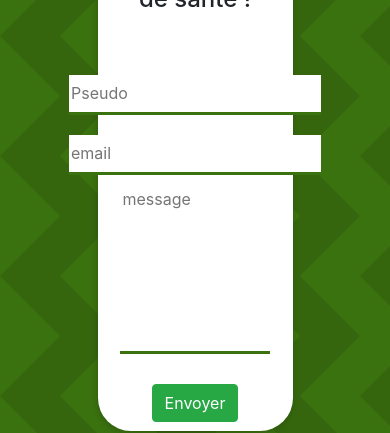
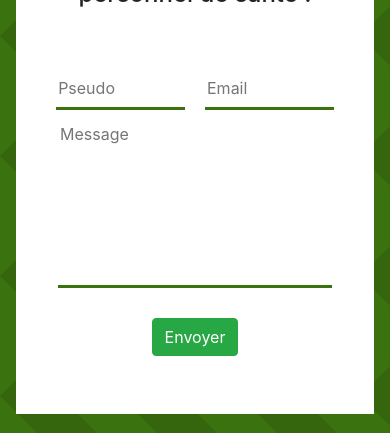
Before and after one commit to yassati/Merci_Personnel_Soignant, a Next.js app in the folder front/: page /message in a window 390 px wide. Shown: the part 324-757 px from the top of the page. Built offline with nearby package versions, Linux system fonts and the light colour scheme.

Commit message:
update style

```diff
--- a/front/package.json
+++ b/front/package.json
@@ -26,6 +26,7 @@
     "next": "^9.3.4",
     "next-images": "^1.4.0",
     "react": "^16.13.1",
+    "react-device-detect": "^1.11.14",
     "react-dom": "^16.13.1",
     "react-share": "^4.1.0",
     "react-toastify": "^5.5.0",
--- a/front/pages/_app.js
+++ b/front/pages/_app.js
@@ -6,7 +6,24 @@ import "react-toastify/dist/ReactToastify.css";
 export default class MyApp extends App {
   constructor(props) {
     super(props);
-    this.state = {};
+    this.state = {
+      isMobile: null
+    };
+
+    this.updatePredicate = this.updatePredicate.bind(this);
+  }
+  componentDidMount() {
+    this.updatePredicate();
+    window.addEventListener("resize", this.updatePredicate);
+  }
+
+  componentWillUnmount() {
+    window.removeEventListener("resize", this.updatePredicate);
+  }
+
+  updatePredicate() {
+    console.log("window.innerWidth", window.innerWidth);
+    this.setState({ isMobile: window.innerWidth < 760 });
   }
   render() {
     const { Component, pageProps } = this.props;
@@ -54,7 +71,7 @@ export default class MyApp extends App {
         `}</style>
         <div id="outer-container">
           <main id="page-wrap">
-            <Component {...pageProps} />
+            <Component {...pageProps} isMobile={this.state.isMobile} />
           </main>
         </div>
       </div>
--- a/front/pages/index.js
+++ b/front/pages/index.js
@@ -39,7 +39,7 @@ const Index = props => (
         height: auto;
       }
     `}</style>
-    <Home users={props.props.users} />
+    <Home users={props.props.users} isMobile={props.isMobile} />
   </div>
 );
 
--- a/front/pages/message.js
+++ b/front/pages/message.js
@@ -5,7 +5,7 @@ import fetch from "isomorphic-unfetch";
 export default function Index(props) {
   return (
     <div>
-      <Message />
+      <Message isMobile={props.isMobile} />
     </div>
   );
 }
--- a/front/src/Message/components/Message.jsx
+++ b/front/src/Message/components/Message.jsx
@@ -100,7 +100,7 @@ class NewsletterConponent extends React.Component {
                     <input
                       type="text"
                       id="email"
-                      placeholder="email"
+                      placeholder="Email"
                       style={styles.input}
                       value={values.email}
                       onChange={handleChange}
@@ -124,7 +124,7 @@ class NewsletterConponent extends React.Component {
                       type="text"
                       id="message"
                       style={styles.textarea}
-                      placeholder="message"
+                      placeholder="Message"
                       value={values.message}
                       onChange={handleChange}
                       onBlur={handleBlur}
@@ -168,12 +168,12 @@ const styles = {
     opacity: 1
   },
   myContainerMobile: {
+    backgroundColor: "white",
     width: "auto",
     marginRight: "16px",
     marginLeft: "16px",
-    background: "white",
-    backgroundColor: "white",
-    paddingBottom: "40px"
+    paddingBottom: "40px",
+    paddingTop: "40px"
   },
   buttonSubmit: {
     height: 30,
@@ -185,6 +185,7 @@ const styles = {
     border: "none",
     borderBottom: "3px solid #3B7210",
     height: 40,
+    width: "40%",
     margin: 10
   },
   textarea: {
@@ -205,10 +206,13 @@ export default class Newsletter extends React.Component {
   }
 
   render() {
+    const styleContainer = this.props.isMobile
+      ? styles.myContainerMobile
+      : styles.myContainerDesktop;
     return (
       <div>
         <div style={{ height: "12vh" }} />
-        <div style={styles.myContainerDesktop}>
+        <div style={styleContainer}>
           <NewsletterConponent />
         </div>
       </div>
```
Also changed, not shown: 2 other files (tests, documents, lock files or other folders).
